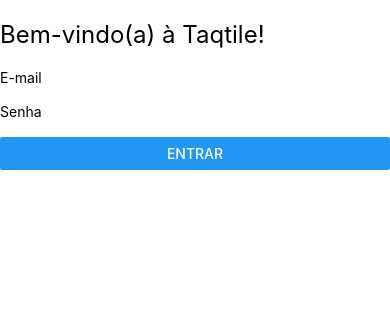
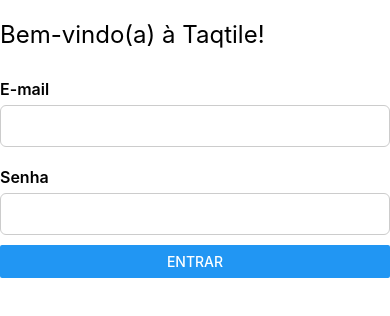
Before and after one commit to indigotech/onboard-gustavo-oliveira, a React Native app: screen /Login in a window 390 px wide. Shown: the top 316 px of the page. Built offline with nearby package versions, Linux system fonts and the light colour scheme.

Commit message:
Regex verification in email and password fields

```diff
--- a/src/components/main-input.tsx
+++ b/src/components/main-input.tsx
@@ -1,15 +1,81 @@
-import React from 'react';
-import {TextInput, Text, View} from 'react-native';
+import React, {useState} from 'react';
+import {TextInput, Text, View, StyleSheet} from 'react-native';
 
 interface MainInputProps {
   title: string;
+  type: 'email' | 'password';
 }
 
-export const MainInput: React.FC<MainInputProps> = ({title}) => {
+export const MainInput: React.FC<MainInputProps> = ({title, type}) => {
+  const [value, setValue] = useState('');
+  const [error, setError] = useState('');
+
+  const validate = (text: string) => {
+    if (!text) {
+      return 'Campo obrigatório';
+    }
+
+    if (type === 'email') {
+      const emailRegex = /^[^\s@]+@[^\s@]+\.com$/;
+      if (!emailRegex.test(text)) {
+        return 'E-mail inválido (deve terminar com .com)';
+      }
+    }
+
+    if (type === 'password') {
+      const passwordRegex = /^(?=.*[A-Za-z])(?=.*\d).{7,}$/;
+      if (!passwordRegex.test(text)) {
+        return 'A senha deve ter pelo menos 7 caracteres, com letras e números';
+      }
+    }
+
+    return '';
+  };
+
+  const handleChange = (text: string) => {
+    setValue(text);
+    const validationError = validate(text);
+    setError(validationError);
+  };
+
   return (
-    <View>
-      <Text>{title}</Text>
-      <TextInput />
+    <View style={styles.container}>
+      <Text style={styles.label}>{title}</Text>
+      <TextInput
+        value={value}
+        onChangeText={handleChange}
+        secureTextEntry={type === 'password'}
+        keyboardType={type === 'email' ? 'email-address' : 'default'}
+        style={[styles.input, error ? styles.inputError : null]}
+        autoCapitalize="none"
+      />
+      {error !== '' && <Text style={styles.error}>{error}</Text>}
     </View>
   );
 };
+
+const styles = StyleSheet.create({
+  container: {
+    marginVertical: 10,
+  },
+  label: {
+    marginBottom: 6,
+    fontSize: 16,
+    fontWeight: '600',
+  },
+  input: {
+    borderWidth: 1,
+    borderColor: '#ccc',
+    borderRadius: 6,
+    padding: 10,
+    fontSize: 16,
+  },
+  inputError: {
+    borderColor: 'red',
+  },
+  error: {
+    color: 'red',
+    marginTop: 4,
+    fontSize: 14,
+  },
+});
--- a/src/pages/login-page.tsx
+++ b/src/pages/login-page.tsx
@@ -7,8 +7,8 @@
   return (
     <View>
       <Text style={styles.title}>Bem-vindo(a) à Taqtile!</Text>
-      <MainInput title="E-mail" />
-      <MainInput title="Senha" />
+      <MainInput title="E-mail" type="email" />
+      <MainInput title="Senha" type="password" />
       <MainButton title="Entrar" />
     </View>
   );
```
